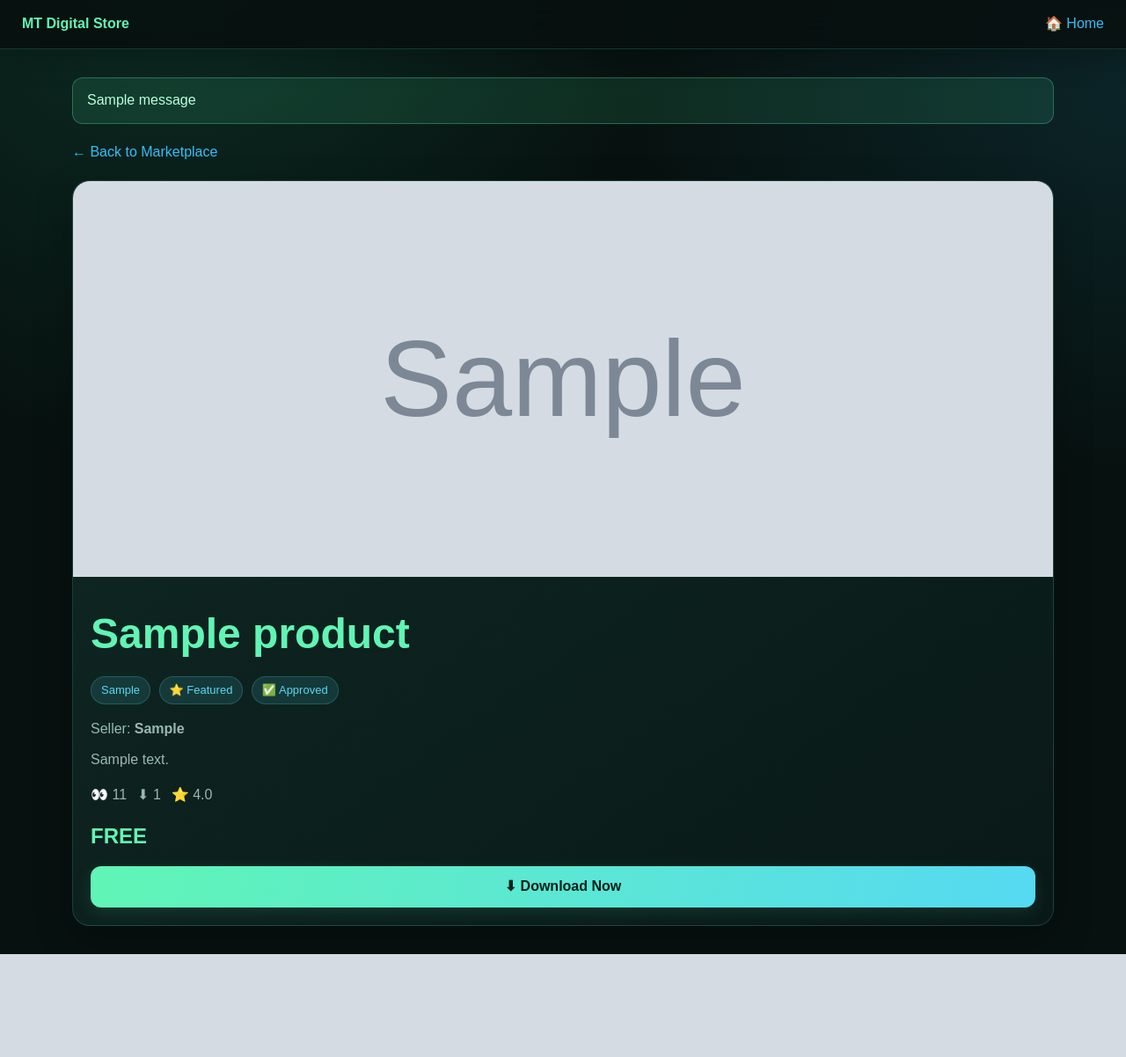
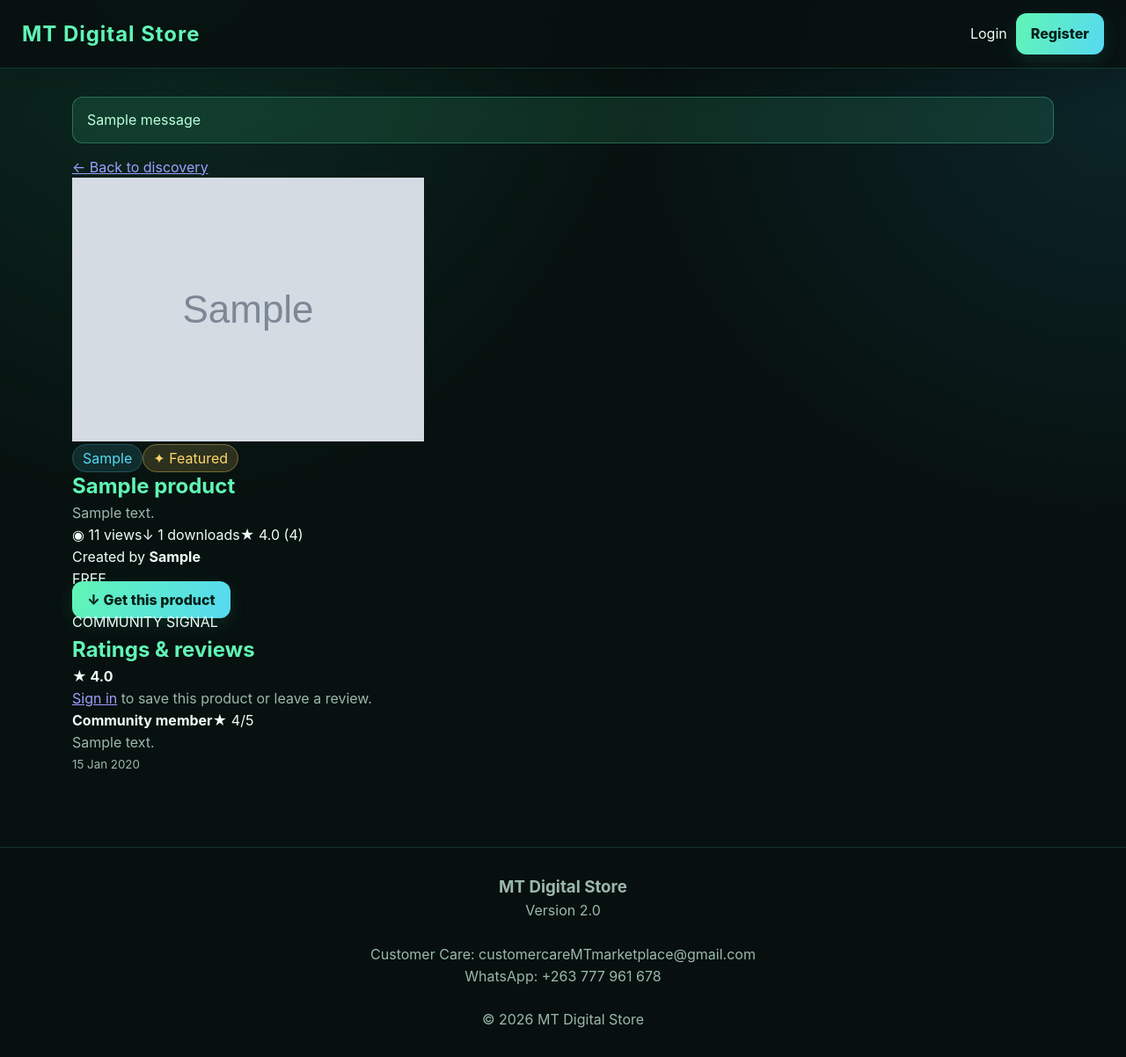
Before and after one commit to TEMMC/digital_store-, a Flask app: page /product/1 in a window 1280 px wide. Shown: the whole page at 88% size. Before the commit the page ends 1085 px from the top, so only its background shows below. Run offline with Flask 3, Linux system fonts and the light colour scheme; tables that the repository leaves empty hold one stand-in row (values such as "Sample post"); grey boxes marked "Sample" are stand-in pictures; one stand-in notice (Sample message) is shown; some libraries are stand-ins or nearby versions.

Commit message:
Upgrade MT marketplace page product.html

```diff
--- a/templates/product.html
+++ b/templates/product.html
@@ -1,356 +1,4 @@
-<!DOCTYPE html><html lang="en"><head><meta charset="UTF-8"><meta name="viewport"
-content="width=device-width, initial-scale=1.0">
-
-<title>
-{{ product.name }} - MT Digital Store
-</title><style>
-
-*{
-    margin:0;
-    padding:0;
-    box-sizing:border-box;
-    font-family:Arial,sans-serif;
-}
-
-body{
-    background:#0f172a;
-    color:white;
-}
-
-/* =====================
-   HEADER
-===================== */
-
-header{
-    background:#111827;
-    padding:15px 25px;
-    display:flex;
-    justify-content:space-between;
-    align-items:center;
-    border-bottom:1px solid #1e293b;
-}
-
-header a{
-    color:#38bdf8;
-    text-decoration:none;
-}
-
-/* =====================
-   CONTAINER
-===================== */
-
-.container{
-    max-width:950px;
-    margin:30px auto;
-    padding:20px;
-}
-
-/* =====================
-   FLASH MESSAGES
-===================== */
-
-.flash{
-    background:#16a34a;
-    color:white;
-    padding:12px;
-    border-radius:8px;
-    margin-bottom:20px;
-}
-
-/* =====================
-   PRODUCT CARD
-===================== */
-
-.card{
-    background:#111827;
-    border:1px solid #1e293b;
-    border-radius:15px;
-    overflow:hidden;
-}
-
-.card img{
-    width:100%;
-    max-height:450px;
-    object-fit:cover;
-    background:#0b1220;
-}
-
-.content{
-    padding:25px;
-}
-
-/* =====================
-   TEXT
-===================== */
-
-h1{
-    margin-bottom:10px;
-}
-
-p{
-    color:#cbd5e1;
-    line-height:1.6;
-    margin:10px 0;
-}
-
-/* =====================
-   BADGES
-===================== */
-
-.badge{
-    display:inline-block;
-    padding:6px 12px;
-    border-radius:20px;
-    background:#1e293b;
-    font-size:13px;
-    margin-right:5px;
-    margin-bottom:5px;
-}
-
-/* =====================
-   PRICE
-===================== */
-
-.price{
-    color:#38bdf8;
-    font-size:24px;
-    font-weight:bold;
-}
-
-.free{
-    color:#22c55e;
-    font-size:24px;
-    font-weight:bold;
-}
-
-/* =====================
-   STATS
-===================== */
-
-.stats{
-    display:flex;
-    gap:20px;
-    flex-wrap:wrap;
-    margin:15px 0;
-    color:#94a3b8;
-}
-
-/* =====================
-   BUTTONS
-===================== */
-
-.btn{
-    display:block;
-    text-align:center;
-    background:#38bdf8;
-    color:black;
-    text-decoration:none;
-    padding:14px;
-    border-radius:10px;
-    font-weight:bold;
-    margin-top:15px;
-}
-
-.btn:hover{
-    opacity:0.9;
-}
-
-.delete-btn{
-    width:100%;
-    border:none;
-    cursor:pointer;
-    margin-top:10px;
-    background:#dc2626;
-    color:white;
-    padding:14px;
-    border-radius:10px;
-    font-weight:bold;
-}
-
-.delete-btn:hover{
-    background:#b91c1c;
-}
-
-/* =====================
-   BACK LINK
-===================== */
-
-.back{
-    display:inline-block;
-    margin-bottom:20px;
-    color:#38bdf8;
-    text-decoration:none;
-}
-
-/* =====================
-   SELLER
-===================== */
-
-.seller{
-    color:#94a3b8;
-}
-
-</style><link rel="stylesheet" href="/static/mt-future.css">
-</head><body><header><div>
-    <b>MT Digital Store</b>
-</div>
-
-<div>
-
-    <a href="/">
-        🏠 Home
-    </a>
-
-    {% if session.get("user") %}
-    |
-    <a href="/logout">
-        Logout
-    </a>
-    {% endif %}
-
-</div>
-
-</header><div class="container">{% with messages = get_flashed_messages() %}
-{% if messages %}
-
-    {% for message in messages %}
-
-        <div class="flash">
-            {{ message }}
-        </div>
-
-    {% endfor %}
-
-{% endif %}
-{% endwith %}
-
-<a class="back"
-   href="/">
-   ← Back to Marketplace
-</a>
-
-<div class="card">
-
-    {% if product.image_path %}
-
-    <img src="{{ product.image_path }}"
-         alt="{{ product.name }}">
-
-    {% else %}
-
-    <img src="https://via.placeholder.com/900x450?text=No+Preview"
-         alt="No Preview">
-
-    {% endif %}
-
-    <div class="content">
-
-        <h1>
-            {{ product.name }}
-        </h1>
-
-        <div class="badge">
-            {{ product.category }}
-        </div>
-
-        {% if product.featured %}
-
-        <div class="badge">
-            ⭐ Featured
-        </div>
-
-        {% endif %}
-
-        {% if product.approved %}
-
-        <div class="badge">
-            ✅ Approved
-        </div>
-
-        {% endif %}
-
-        <p class="seller">
-
-            Seller:
-            <strong>
-                {{ product.seller }}
-            </strong>
-
-        </p>
-
-        <p>
-            {{ product.description }}
-        </p>
-
-        <div class="stats">
-
-            <span>
-                👀 {{ product.views }}
-            </span>
-
-            <span>
-                ⬇ {{ product.downloads }}
-            </span>
-
-            <span>
-                ⭐ {{ product.rating }}
-            </span>
-
-        </div>
-
-        <p>
-
-            {% if product.is_free %}
-
-            <span class="free">
-                FREE
-            </span>
-
-            {% else %}
-
-            <span class="price">
-                ${{ product.price }}
-            </span>
-
-            {% endif %}
-
-        </p>
-
-        <a class="btn"
-           href="/download/{{ product.id }}">
-
-            {% if product.is_free %}
-
-            ⬇ Download Now
-
-            {% else %}
-
-            💳 Buy Now
-
-            {% endif %}
-
-        </a>
-
-        {% if session.get("user") == product.seller %}
-
-        <form action="/delete/{{ product.id }}"
-              method="POST">
-
-            <button
-                type="submit"
-                class="delete-btn"
-                onclick="return confirm('Delete this product?')">
-
-                🗑 Delete Product
-
-            </button>
-
-        </form>
-
-        {% endif %}
-
-    </div>
-
-</div>
-
-</div></body></html>
+{% extends "base.html" %}{% block content %}
+<a class="back-link" href="/">← Back to discovery</a><article class="detail-layout"><div class="detail-media">{% if product.image_path %}<img src="{{ product.image_path }}" alt="{{ product.name }}">{% else %}<div class="image-placeholder detail-placeholder"><span>MT</span><small>DIGITAL ASSET</small></div>{% endif %}</div><div class="detail-panel"><div class="product-tags"><span class="badge">{{ product.category }}</span>{% if product.featured %}<span class="badge featured">✦ Featured</span>{% endif %}</div><h1>{{ product.name }}</h1><p class="detail-description">{{ product.description or 'No description has been added yet.' }}</p><div class="detail-stats"><span>◉ {{ product.views }} views</span><span>↓ {{ product.downloads }} downloads</span><span>★ {{ '%.1f'|format(product.rating or 0) }} ({{ product.rating_count or 0 }})</span></div><div class="seller-line">Created by <strong>{{ product.seller }}</strong></div><div class="detail-price">{% if product.is_free %}FREE{% else %}${{ '%.2f'|format(product.price or 0) }}{% endif %}</div><a class="btn purchase-btn" href="{{ url_for('download',product_id=product.id) }}">{% if product.is_free %}↓ Get this product{% else %}View purchase options{% endif %}</a>{% if current_user %}<form method="POST" action="{{ url_for('favorite',product_id=product.id) }}"><button class="secondary-btn" type="submit">♡ Add / remove from saved items</button></form>{% endif %}</div></article>
+<section class="reviews-section"><div class="section-heading"><div><span class="eyebrow">COMMUNITY SIGNAL</span><h2>Ratings & reviews</h2></div><strong class="rating-large">★ {{ '%.1f'|format(product.rating or 0) }}</strong></div>{% if current_user %}<form method="POST" action="{{ url_for('review',product_id=product.id) }}" class="review-form"><label for="rating">Your rating</label><select id="rating" name="rating" required><option value="">Choose a rating</option>{% for n in range(5,0,-1) %}<option value="{{ n }}">{{ n }} / 5 stars</option>{% endfor %}</select><label for="comment">Your review</label><textarea id="comment" name="comment" maxlength="1200" placeholder="What should other people know?"></textarea><button class="btn" type="submit">Publish review</button></form>{% else %}<p><a href="/login">Sign in</a> to save this product or leave a review.</p>{% endif %}<div class="review-list">{% for r in reviews %}<article class="review-card"><div class="review-top"><strong>Community member</strong><span>★ {{ r.rating }}/5</span></div><p>{{ r.comment }}</p><small>{{ r.created_at.strftime('%d %b %Y') }}</small></article>{% else %}<p class="muted">No reviews yet. Be the first to share useful feedback.</p>{% endfor %}</div></section>
+{% endblock %}
```
